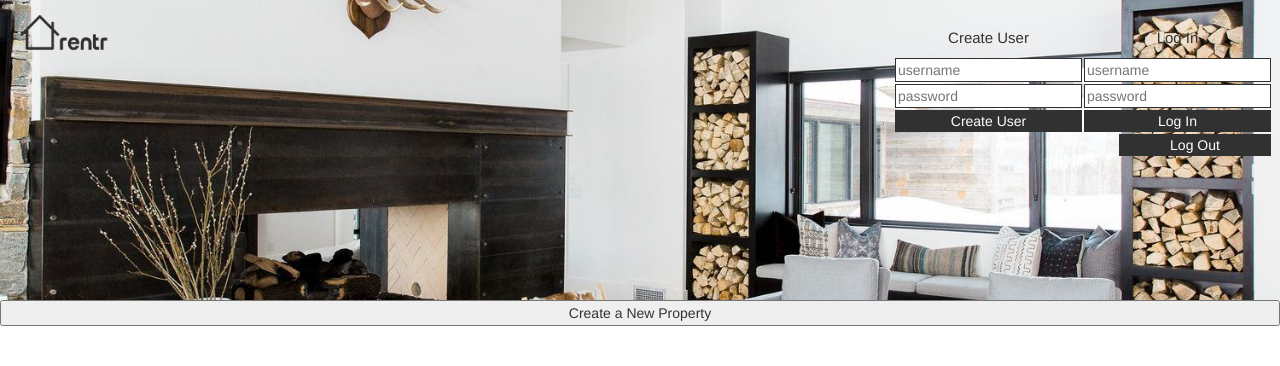
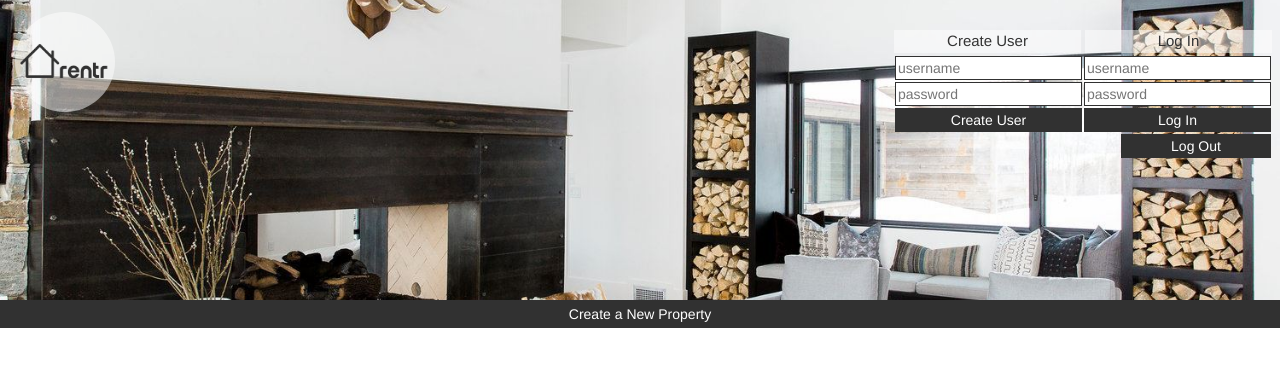
Before and after one commit to austynheinlein/unit3_project, a website: page public/index.html in a window 1280 px wide. Drawn offline with nearby package versions, Linux system fonts and the light colour scheme; no server answers.

Commit message:
hover styling and new property styling

```diff
--- a/public/css/main.css
+++ b/public/css/main.css
@@ -24,8 +24,16 @@
 .icon {
   margin-left: 15px;
   margin-top: 12px;
+  background: rgba(255,255,255,.5);
+  width: 100px;
+  height: 100px;
+  border-radius: 60%;
+  display: flex;
+  align-items: center;
+  justify-content: center;
 }
 .icon img {
+  display: flex;
   height: auto;
   width: 100px;
 }
@@ -39,10 +47,23 @@
   flex-direction: column;
   margin-right: 8px;
   margin-top: 10px;
+  margin-left: 15px;
 }
 .create-login {
   display: flex;
   flex-direction: row;
+}
+.user h2, .login h2 {
+  background: rgba(255,255,255,.5);
+  padding-top: 3px;
+  padding-bottom: 3px;
+  margin-bottom: 2px;
+}
+.user h2 {
+  margin-right: 2px;
+}
+.login h2 {
+  margin-left: 2px;
 }
 .user, .login {
   text-align: center;
@@ -64,18 +85,28 @@
   margin: 1px;
 }
 .logout button {
-  width: 152px;
+  width: 150px;
 }
 .login input[type=submit], .user input[type=submit], .logout button {
   background: #313131;
   color: white;
-  border: none;
+  border: 1px solid #313131;
   margin: 1px;
 }
 .login input[type=submit]:hover, .user input[type=submit]:hover, .logout button:hover {
-  background: #575757;
+  background: #434343;
+  color: white;
+  border: 1px solid #eafb8a;
+}
+.new-prop button {
+  background: #313131;
   color: white;
   border: none;
+  width: 100%;
+  padding: 4px;
+}
+.new-prop button:hover {
+  color: #eafb8a;
 }
 h2 {
   font-size: 15px;
--- a/public/index.html
+++ b/public/index.html
@@ -47,8 +47,10 @@
         </div>
       </div>
 
-  <!-- CREATE NEW PROP BUTTON -->
-<button ng-click="ctrl.toggleCreateModal()">Create a New Property</button>
+      <div class="new-prop">
+        <!-- CREATE NEW PROP BUTTON -->
+        <button ng-click="ctrl.toggleCreateModal()">Create a New Property</button>
+      </div>
 
     <!-- EDIT PROPERTY FORM -->
 <div id="updateModal" ng-class="(ctrl.modal ? 'modalAppears' : 'modalDisappears')">
```
